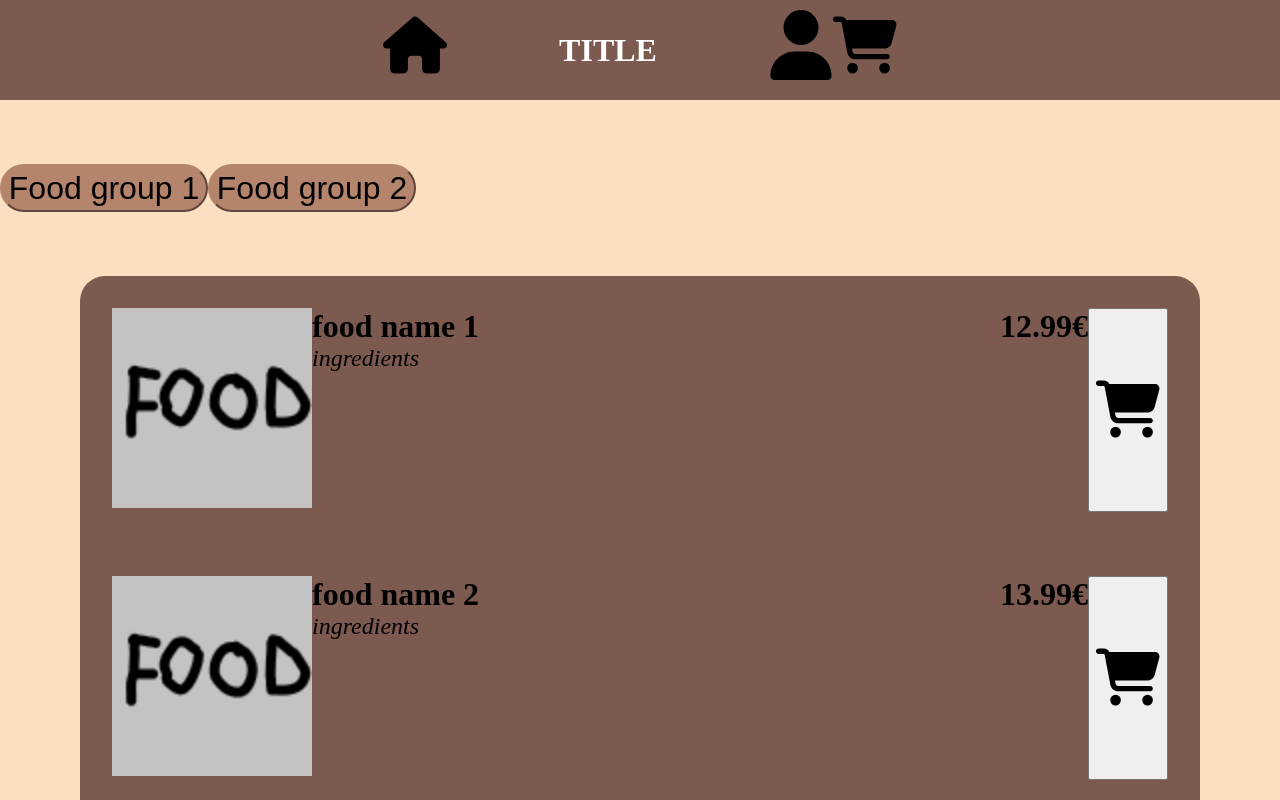
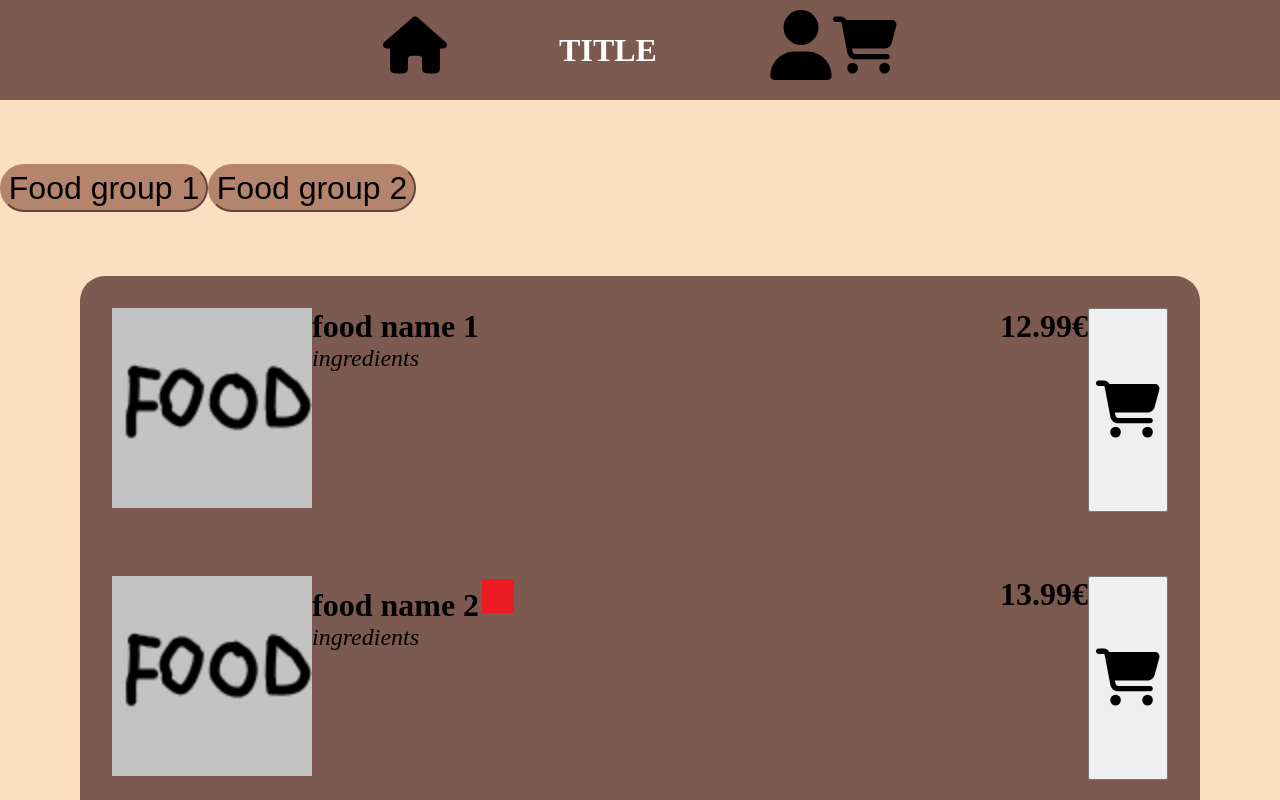
Before and after one commit to Purple-Snake/Food-ordering-application, a React (Vite) app in the folder Frontend/: page / in a window 1280 px wide. Shown: the top 800 px of the page. Built offline with nearby package versions, Linux system fonts and the light colour scheme.

Commit message:
added the spicy lvl function
Now the spicy level will be displayed.

```diff
--- a/Frontend/src/App.css
+++ b/Frontend/src/App.css
@@ -74,8 +74,10 @@
   font-size: 32px;
 }
 
-#nameConatiner {
-  padding-left: 1rem;
+.spicyIcon {
+  /* change this later */
+  width: 2rem;
+  margin: 3px;
 }
 
 #ingredients {
--- a/Frontend/src/components/index/FoodItems.jsx
+++ b/Frontend/src/components/index/FoodItems.jsx
@@ -1,7 +1,17 @@
 import cartIcon from "../../assets/images/svg/cart-shopping-solid.svg";
+import spicyIcon from "../../assets/images/png/spicy-lvl-placeholder.png";
 
 function FoodItems(foodItem) {
-  console.log(foodItem);
+  // console.log(foodItem);
+  function checkSpicyLevel(spicyNumber) {
+    const spicyLvl = []
+    for (let i = 0; i < spicyNumber; i++) {
+      spicyLvl.push(
+        <img src={spicyIcon} alt="spicy" className="spicyIcon"/>
+      )
+    }
+    return spicyLvl
+  }
   return (
     <div id="foodMenuItem">
       <div>
@@ -10,6 +20,7 @@ function FoodItems(foodItem) {
       <div id="nameContainer">
         <div id="name">
           <b>{foodItem.foodItem.name}</b>
+          <span className="spicyLvlContainer">{checkSpicyLevel(foodItem.foodItem.spicyLevel)}</span>
         </div>
         <div id="ingredients">
           <i>{foodItem.foodItem.ingredients}</i>
--- a/Frontend/src/data/placeholderData.json
+++ b/Frontend/src/data/placeholderData.json
@@ -6,7 +6,7 @@
         "picture": "images/png/food-img-placeholder.png",
         "price": 12.99,
         "foodGroup": "food group 1",
-        "spicyLevel": 3
+        "spicyLevel": 0
     },
     {
         "id": 2,
@@ -15,7 +15,7 @@
         "picture": "images/png/food-img-placeholder.png",
         "price": 13.99,
         "foodGroup": "food group 1",
-        "spicyLevel": 3
+        "spicyLevel": 1
     },
     {
         "id": 3,
@@ -24,7 +24,7 @@
         "picture": "images/png/food-img-placeholder.png",
         "price": 10.99,
         "foodGroup": "food group 1",
-        "spicyLevel": 3
+        "spicyLevel": 2
     },
     {
         "id": 4,
@@ -41,8 +41,8 @@
         "ingredients": "ingredients",
         "picture": "images/png/food-img-placeholder.png",
         "price": 15.99,
-        "foodGroup": "food group 1",
-        "spicyLevel": 3
+        "foodGroup": "food group 2",
+        "spicyLevel": 0
     },
     {
         "id": 6,
@@ -50,7 +50,7 @@
         "ingredients": "ingredients",
         "picture": "images/png/food-img-placeholder.png",
         "price": 12.99,
-        "foodGroup": "food group 1",
-        "spicyLevel": 3
+        "foodGroup": "food group 2",
+        "spicyLevel": 0
     }
 ]
```
Also changed, not shown: Frontend/src/assets/images/png/spicy-lvl-placeholder.png (added).
